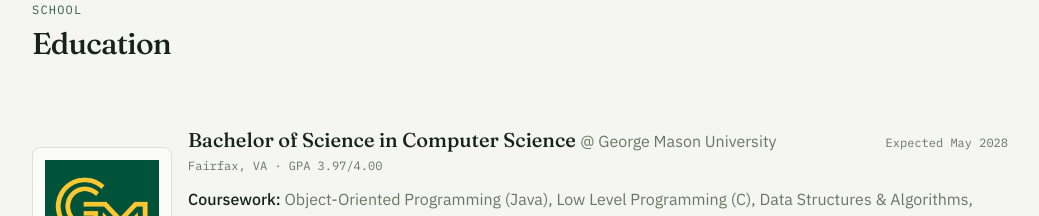
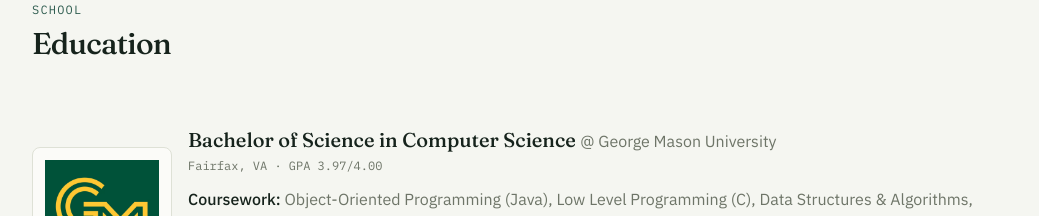
Before and after one commit to TonaO1/TonaO1.github.io, a Next.js app: page / in a window 1280 px wide. Shown: the part 2680-2896 px from the top of the page, without its empty margins (120-1159 px from the left). Built offline with nearby package versions, Linux system fonts and the light colour scheme.

Commit message:
Remove graduation date from Education section

```diff
--- a/src/components/Education.tsx
+++ b/src/components/Education.tsx
@@ -32,17 +32,12 @@ export function Education() {
               )}
             </div>
             <div>
-              <div className="flex flex-wrap items-baseline justify-between gap-x-4 gap-y-1">
               <h3 className="font-display text-xl font-medium text-ink">
                 {e.degree}{" "}
                 <span className="font-sans text-base font-normal text-moss">
                   @ {e.school}
                 </span>
               </h3>
-                <p className="shrink-0 font-mono text-xs text-moss">
-                  {e.timeframe}
-                </p>
-              </div>
               <p className="mt-1 font-mono text-xs text-moss">
                 {e.location}
                 {e.gpa ? ` · GPA ${e.gpa}` : ""}
--- a/src/data/education.ts
+++ b/src/data/education.ts
@@ -4,7 +4,6 @@ export type EducationEntry = {
   school: string;
   degree: string;
   location: string;
-  timeframe: string;
   gpa?: string;
   logo?: string;
   bullets: { label: string; text: string }[];
@@ -15,7 +14,6 @@ export const education: EducationEntry[] = [
     school: "George Mason University",
     degree: "Bachelor of Science in Computer Science",
     location: "Fairfax, VA",
-    timeframe: "Expected May 2028",
     gpa: "3.97/4.00",
     logo: "/logos/GmuLogo.png",
     bullets: [
```
Lines whose indentation alone changed are shown as unchanged.
